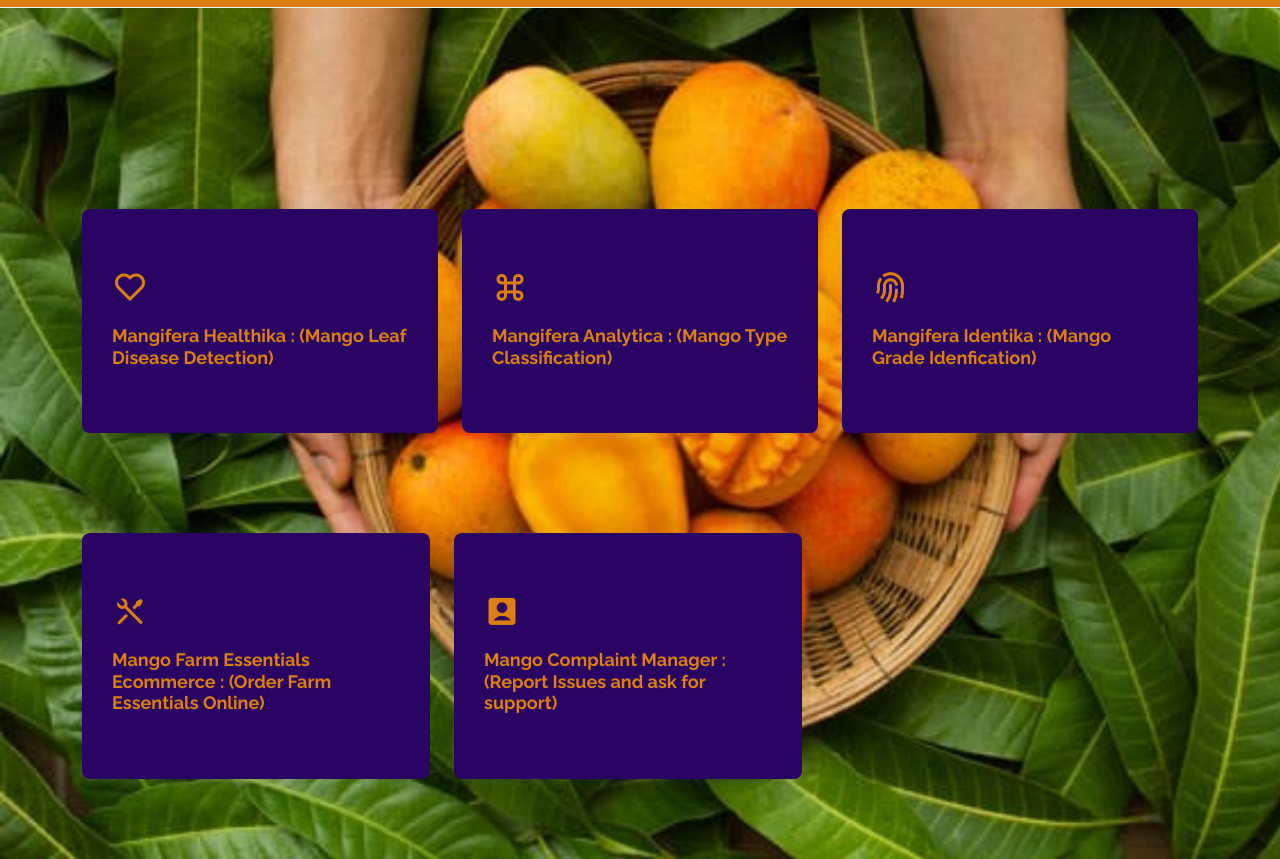
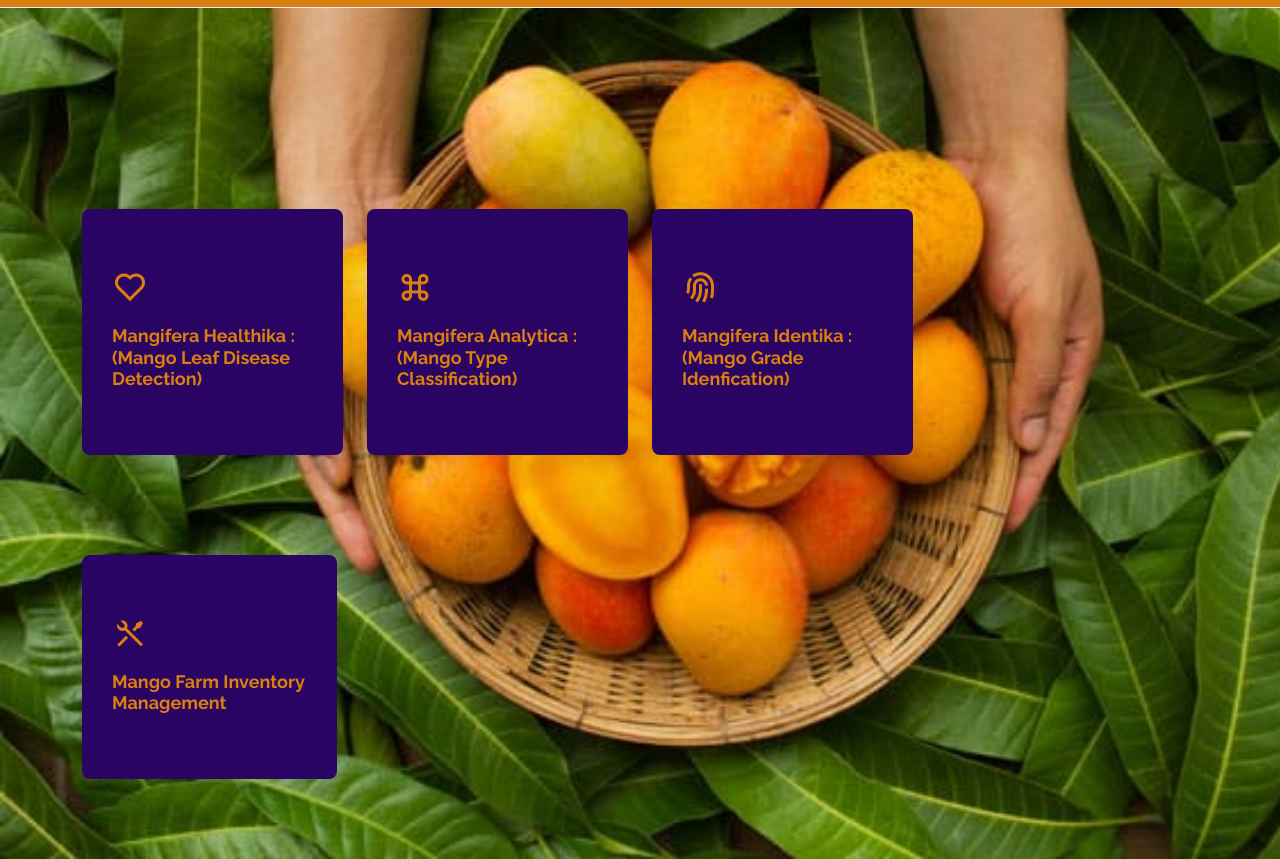
Before and after one commit to MainakRepositor/Mangifera-Indika, a plain HTML site: page index.html in a window 1280 px wide. Shown: the part 51-910 px from the top of the page. Drawn offline with nearby package versions, Linux system fonts and the light colour scheme; a script that the page names is missing.

Commit message:
Update index.html

```diff
--- a/index.html
+++ b/index.html
@@ -54,7 +54,7 @@
       <div class="row icon-boxes">
 
 
-        <div class="col-md-6 col-lg-4 d-flex align-items-stretch mb-5 mb-lg-0" data-aos="zoom-in" data-aos-delay="300">
+        <div class="col-md-6 col-lg-3 d-flex align-items-stretch mb-5 mb-lg-0" data-aos="zoom-in" data-aos-delay="300">
           <div class="icon-box">
             <div class="icon"><i class="ri-heart-line"></i></div>
             <h4 class="title"><a href="https://mangoes-leaf-disease.streamlit.app/" target="_blank">Mangifera Healthika : (Mango Leaf Disease Detection)</a></h4>
@@ -62,7 +62,7 @@
           </div>
         </div>
 
-        <div class="col-md-6 col-lg-4 d-flex align-items-stretch mb-5 mb-lg-0" data-aos="zoom-in" data-aos-delay="400">
+        <div class="col-md-6 col-lg-3 d-flex align-items-stretch mb-5 mb-lg-0" data-aos="zoom-in" data-aos-delay="400">
           <div class="icon-box">
             <div class="icon"><i class="ri-command-line"></i></div>
             <h4 class="title"><a href="https://mango-type-classification.streamlit.app/" target="_blank">Mangifera Analytica : (Mango Type Classification)</a></h4>
@@ -70,7 +70,7 @@
           </div>
         </div>
 
-        <div class="col-md-6 col-lg-4 d-flex align-items-stretch mb-5 mb-lg-0" data-aos="zoom-in" data-aos-delay="500">
+        <div class="col-md-6 col-lg-3 d-flex align-items-stretch mb-5 mb-lg-0" data-aos="zoom-in" data-aos-delay="500">
           <div class="icon-box">
             <div class="icon"><i class="ri-fingerprint-line"></i></div>
             <h4 class="title"><a href="https://mango-grading-system.streamlit.app/" target="_blank">Mangifera Identika : (Mango Grade Idenfication)</a></h4>
@@ -79,18 +79,10 @@
         </div>
 
         <div class="row icon-boxes">
-          <div class="col-md-6 col-lg-4 d-flex align-items-stretch mb-5 mb-lg-0" data-aos="zoom-in" data-aos-delay="500">
+          <div class="col-md-6 col-lg-3 d-flex align-items-stretch mb-5 mb-lg-0" data-aos="zoom-in" data-aos-delay="500">
             <div class="icon-box">
               <div class="icon"><i class="ri-tools-line"></i></div>
-              <h4 class="title"><a href="http://localhost/ecommerce" target="_blank">Mango Farm Essentials Ecommerce : (Order Farm Essentials Online)</a></h4>
-
-            </div>
-          </div>
-
-          <div class="col-md-6 col-lg-4 d-flex align-items-stretch mb-5 mb-lg-0" data-aos="zoom-in" data-aos-delay="500">
-            <div class="icon-box">
-              <div class="icon"><i class="ri-account-box-fill"></i></div>
-              <h4 class="title"><a href="http://localhost/CMS" target="_blank">Mango Complaint Manager : (Report Issues and ask for support)</a></h4>
+              <h4 class="title"><a href="http://localhost/IMS" target="_blank">Mango Farm Inventory Management</a></h4>
 
             </div>
           </div>
```
